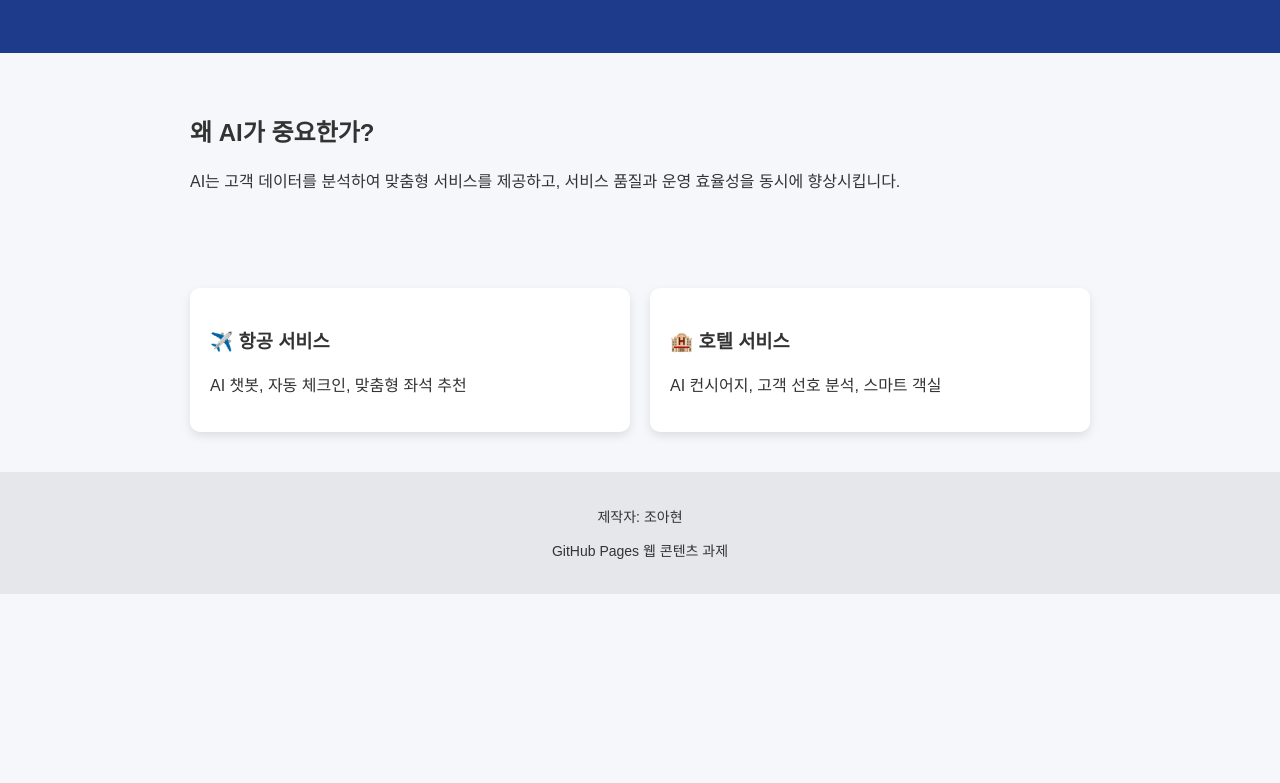
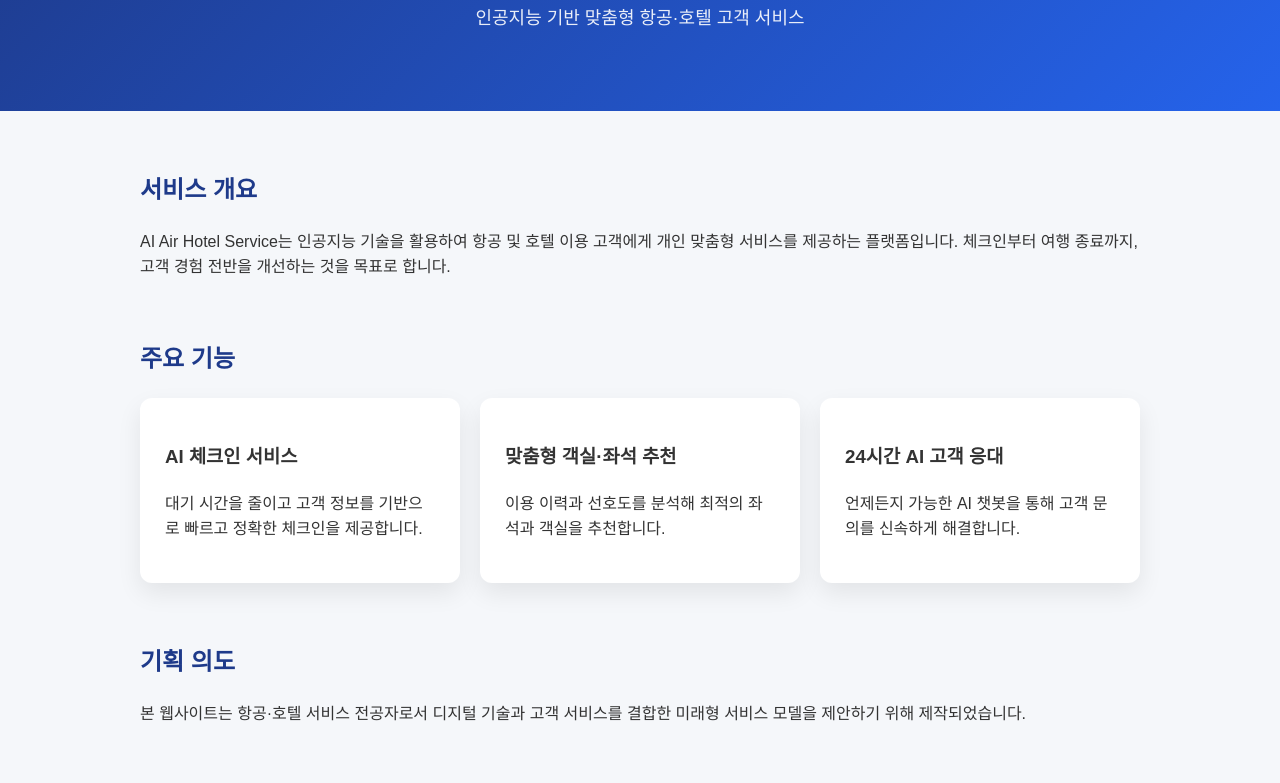
Before and after one commit to 7zgfsqms2h-design/ai-air-hotel-service, a plain HTML site: page index.html in a window 1280 px wide. Shown: the part 156-939 px from the top of the page. Before the commit the page ends 800 px from the top, so only its background shows below. Drawn offline with Linux system fonts and the light colour scheme.

Commit message:
Refactor index.html for better design and content
Updated styles and content for improved layout and clarity.

```diff
--- a/index.html
+++ b/index.html
@@ -7,52 +7,62 @@
 
   <style>
     body {
+      margin: 0;
       font-family: 'Apple SD Gothic Neo', sans-serif;
-      margin: 0;
       background-color: #f5f7fa;
       color: #333;
+      line-height: 1.6;
     }
+
     header {
-      background-color: #1e3a8a;
+      background: linear-gradient(135deg, #1e3a8a, #2563eb);
       color: white;
-      padding: 40px 20px;
+      padding: 60px 20px;
       text-align: center;
     }
+
+    header h1 {
+      margin-bottom: 10px;
+      font-size: 36px;
+    }
+
+    header p {
+      font-size: 18px;
+      opacity: 0.9;
+    }
+
     section {
-      padding: 40px 20px;
-      max-width: 900px;
-      margin: auto;
+      max-width: 1000px;
+      margin: 60px auto;
+      padding: 0 20px;
     }
+
+    h2 {
+      color: #1e3a8a;
+      margin-bottom: 20px;
+    }
+
     .cards {
       display: flex;
       gap: 20px;
       flex-wrap: wrap;
-      justify-content: center;
     }
+
     .card {
       background: white;
-      padding: 20px;
-      border-radius: 10px;
-      width: 100%;
-      max-width: 400px;
-      box-shadow: 0 4px 10px rgba(0,0,0,0.1);
+      border-radius: 12px;
+      padding: 25px;
+      flex: 1;
+      min-width: 250px;
+      box-shadow: 0 10px 25px rgba(0,0,0,0.08);
     }
-    button {
-      margin-top: 10px;
-      padding: 10px;
-      border: none;
-      background-color: #2563eb;
-      color: white;
-      border-radius: 5px;
-      cursor: pointer;
-    }
-    button:hover {
-      background-color: #1e40af;
-    }
+
     footer {
+      background-color: #111827;
+      color: #d1d5db;
       text-align: center;
-      padding: 20px;
-      background-color: #e5e7eb;
+      padding: 30px 20px;
+      margin-top: 80px;
       font-size: 14px;
     }
   </style>
@@ -61,33 +71,49 @@
 <body>
 
   <header>
-  <h1>AI 기반 항공·호텔 서비스</h1>
-  <p>AI 기술로 변화하는 서비스 산업의 미래</p>
+    <h1>AI Air Hotel Service</h1>
+    <p>인공지능 기반 맞춤형 항공·호텔 고객 서비스</p>
   </header>
 
   <section>
-  <h2>왜 AI가 중요한가?</h2>
+    <h2>서비스 개요</h2>
     <p>
-    AI는 고객 데이터를 분석하여 맞춤형 서비스를 제공하고,
-    서비스 품질과 운영 효율성을 동시에 향상시킵니다.
+      AI Air Hotel Service는 인공지능 기술을 활용하여
+      항공 및 호텔 이용 고객에게 개인 맞춤형 서비스를 제공하는 플랫폼입니다.
+      체크인부터 여행 종료까지, 고객 경험 전반을 개선하는 것을 목표로 합니다.
     </p>
   </section>
 
-<section class="cards">
+  <section>
+    <h2>주요 기능</h2>
+    <div class="cards">
       <div class="card">
-    <h3>✈️ 항공 서비스</h3>
-    <p>AI 챗봇, 자동 체크인, 맞춤형 좌석 추천</p>
+        <h3>AI 체크인 서비스</h3>
+        <p>대기 시간을 줄이고 고객 정보를 기반으로 빠르고 정확한 체크인을 제공합니다.</p>
       </div>
 
       <div class="card">
-    <h3>🏨 호텔 서비스</h3>
-    <p>AI 컨시어지, 고객 선호 분석, 스마트 객실</p>
+        <h3>맞춤형 객실·좌석 추천</h3>
+        <p>이용 이력과 선호도를 분석해 최적의 좌석과 객실을 추천합니다.</p>
+      </div>
+
+      <div class="card">
+        <h3>24시간 AI 고객 응대</h3>
+        <p>언제든지 가능한 AI 챗봇을 통해 고객 문의를 신속하게 해결합니다.</p>
+      </div>
     </div>
   </section>
 
+  <section>
+    <h2>기획 의도</h2>
+    <p>
+      본 웹사이트는 항공·호텔 서비스 전공자로서
+      디지털 기술과 고객 서비스를 결합한 미래형 서비스 모델을 제안하기 위해 제작되었습니다.
+    </p>
+  </section>
+
   <footer>
-  <p>제작자: 조아현</p>
-  <p>GitHub Pages 웹 콘텐츠 과제</p>
+    © 2025 AI Air Hotel Service Portfolio
   </footer>
 
 </body>
```
Lines whose indentation alone changed are shown as unchanged.
